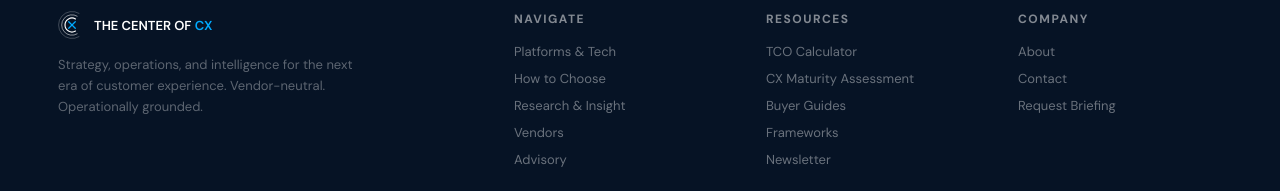
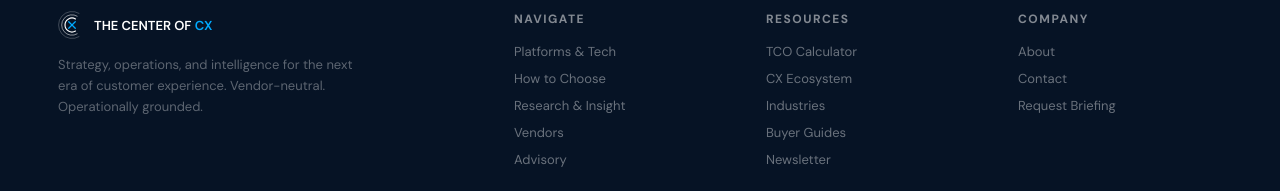
Before and after one commit to thomasbakerj-lgtm/CENTER-OF-CX, a React (Vite) app: page / in a window 1280 px wide. Shown: the part 7107-7298 px from the top of the page. Built offline with nearby package versions, Linux system fonts and the light colour scheme.

Commit message:
Update Homepage.jsx

```diff
--- a/Homepage.jsx
+++ b/Homepage.jsx
@@ -571,10 +571,10 @@ function Footer() {
               { name: "Advisory", href: "/advisory" },
             ]},
             { h: "Resources", links: [
-              { name: "TCO Calculator", href: "/contact" },
-              { name: "CX Maturity Assessment", href: "/contact" },
+              { name: "TCO Calculator", href: "/tco-calculator" },
+              { name: "CX Ecosystem", href: "/cx-ecosystem" },
+              { name: "Industries", href: "/industries" },
               { name: "Buyer Guides", href: "/how-to-choose" },
-              { name: "Frameworks", href: "/platforms-and-tech" },
               { name: "Newsletter", href: "/subscribe" },
             ]},
             { h: "Company", links: [
```
